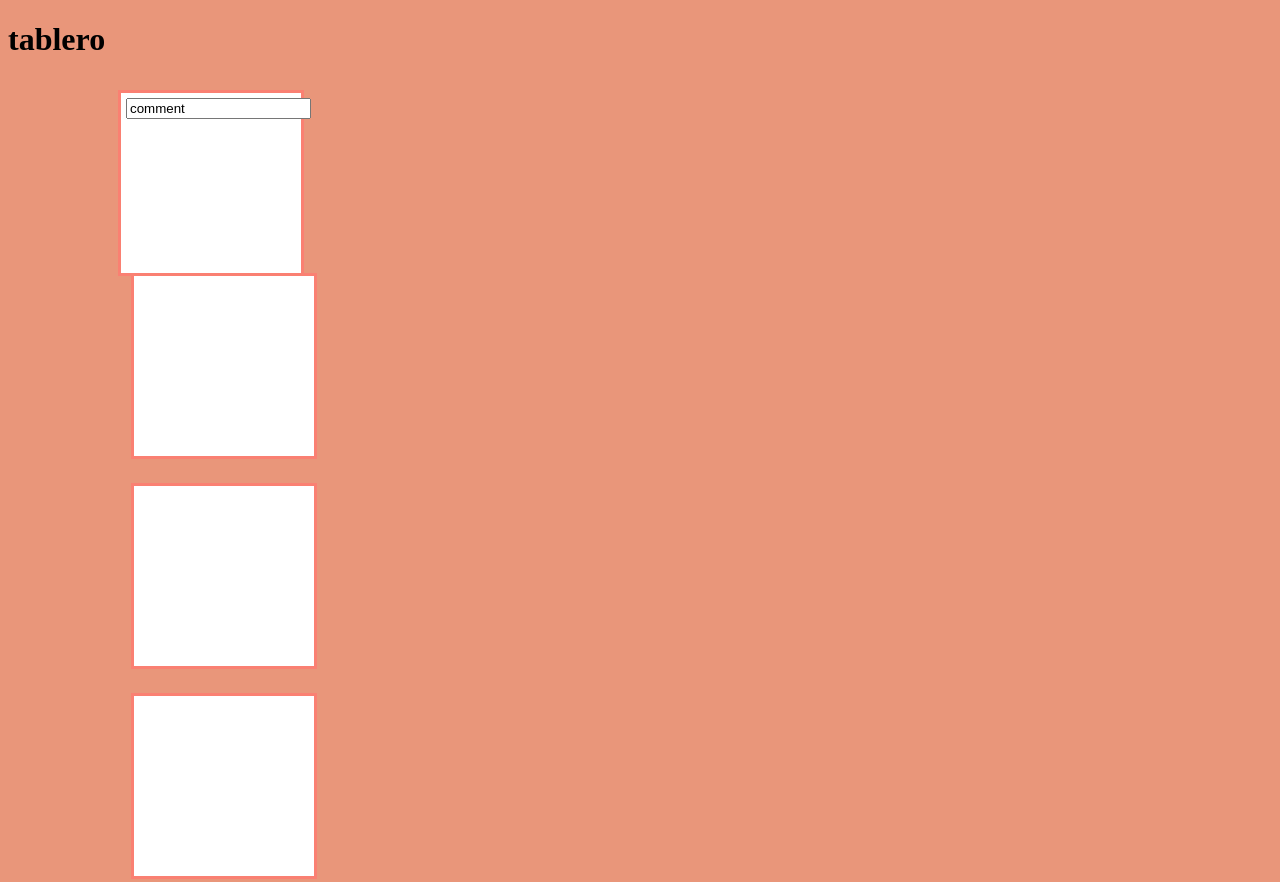
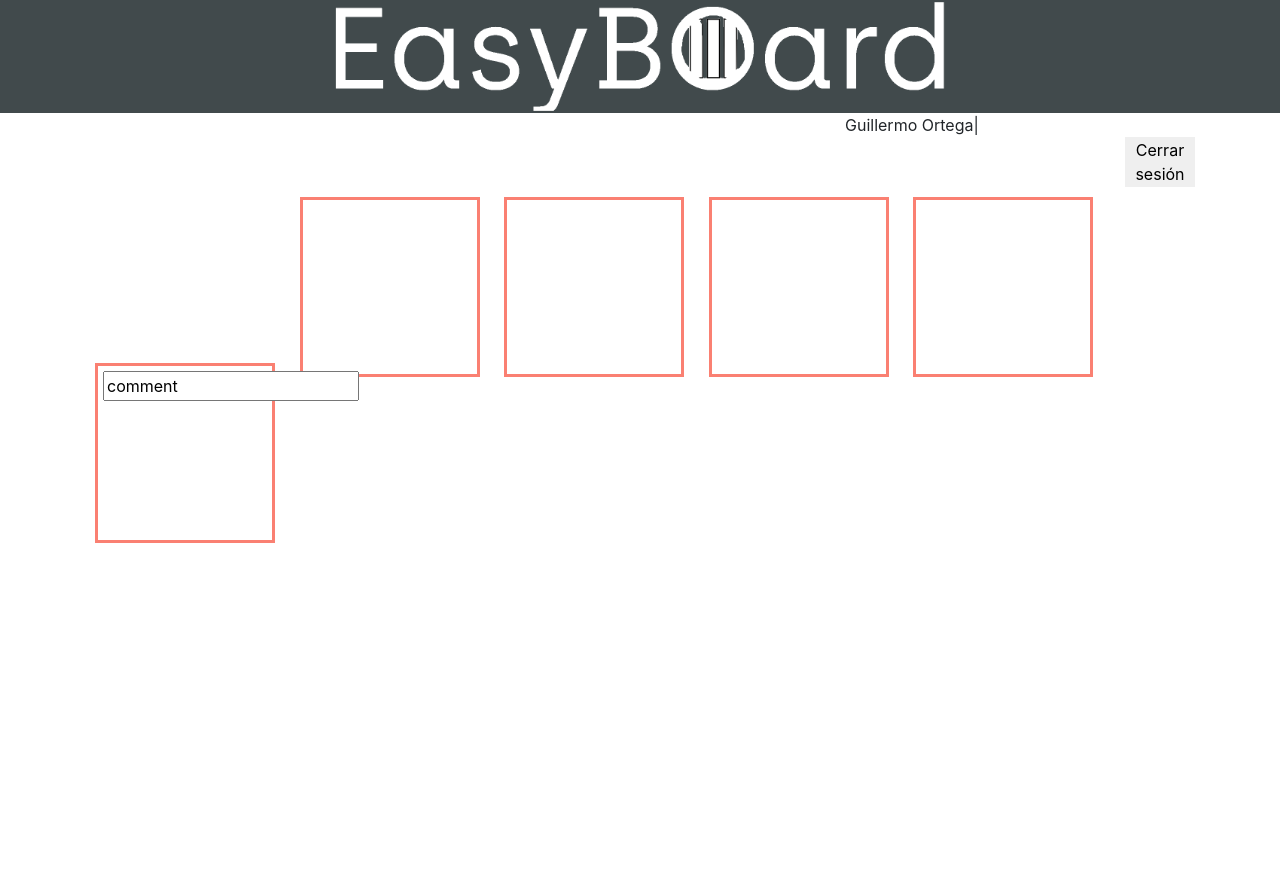
Before and after one commit to esmerivero/easyboard-citi, a website: page src/views/kanban.html in a window 1280 px wide. Shown: the top 882 px of the page. After the commit the page ends 800 px from the top, so only its background shows below. Drawn offline with nearby package versions, Linux system fonts and the light colour scheme.

Commit message:
cambios en vista

```diff
--- a/src/css/style.css
+++ b/src/css/style.css
@@ -28,3 +28,14 @@ body {
   .invisible {
     display: none;
   }
+
+  #btn-logout {
+    margin-left: 80%;
+    border: none;
+    background-color: #ffffff
+    display: inline-block;
+  }
+
+  .negroEspacial{
+    background-color: #414a4c
+   }
--- a/src/views/kanban.html
+++ b/src/views/kanban.html
@@ -1,38 +1,46 @@
 <!DOCTYPE html>
 <html>
+
 <head>
     <meta charset="utf-8" />
     <meta http-equiv="X-UA-Compatible" content="IE=edge">
     <title>Bienvenidx</title>
     <meta name="viewport" content="width=device-width, initial-scale=1">
+    <link rel="stylesheet" href="../css/style.css">
+    <link rel="stylesheet" href="https://stackpath.bootstrapcdn.com/bootstrap/4.1.2/css/bootstrap.min.css" integrity="sha384-Smlep5jCw/wG7hdkwQ/Z5nLIefveQRIY9nfy6xoR1uRYBtpZgI6339F5dgvm/e9B"
+        crossorigin="anonymous">
+</head>
 
-    <link rel="stylesheet" href="../css/style.css">
+<body>
+    <header class="container-fluid negroEspacial">
+        <div class="row">
+            <div class="col-lg-6 offset-3">
+                <img src="../assets/enblanco.png" class="img-fluid" alt="">
+            </div>
+        </div>
+    </header>
+    <main class="container">
+        <section class="row">
+            <div class="col-lg-4 offset-8">
+                <span>Guillermo Ortega|</span><button id="btn-logout">Cerrar sesión</button>
+            </div>
+        </section>
 
-
-</head>
-<body>
-    <h1>tablero</h1>
-    <button id = "btn-logout">Cerrar sesión</button>
 
         <div class="empty">
             <div class="fill" draggable="true">
                 <input type="text" name="comment" value="comment">
             </div>
-
-                  <div class="empty">
-
         </div>
         <div class="empty">
-
         </div>
         <div class="empty">
-
         </div>
         <div class="empty">
-
         </div>
+        <div class="empty">
         </div>
-
+    </main>
     <script src="https://www.gstatic.com/firebasejs/4.12.1/firebase-app.js"></script>
     <script src="https://www.gstatic.com/firebasejs/4.12.1/firebase-auth.js"></script>
     <script src="https://www.gstatic.com/firebasejs/4.12.1/firebase-database.js"></script>
@@ -42,4 +50,5 @@
     <script src="../js/app.js"></script>
     <script src="../js/main.js"></script>
 </body>
+
 </html>
```
Also changed, not shown: src/assets/enblanco.png (added). Lines whose indentation alone changed are shown as unchanged.
